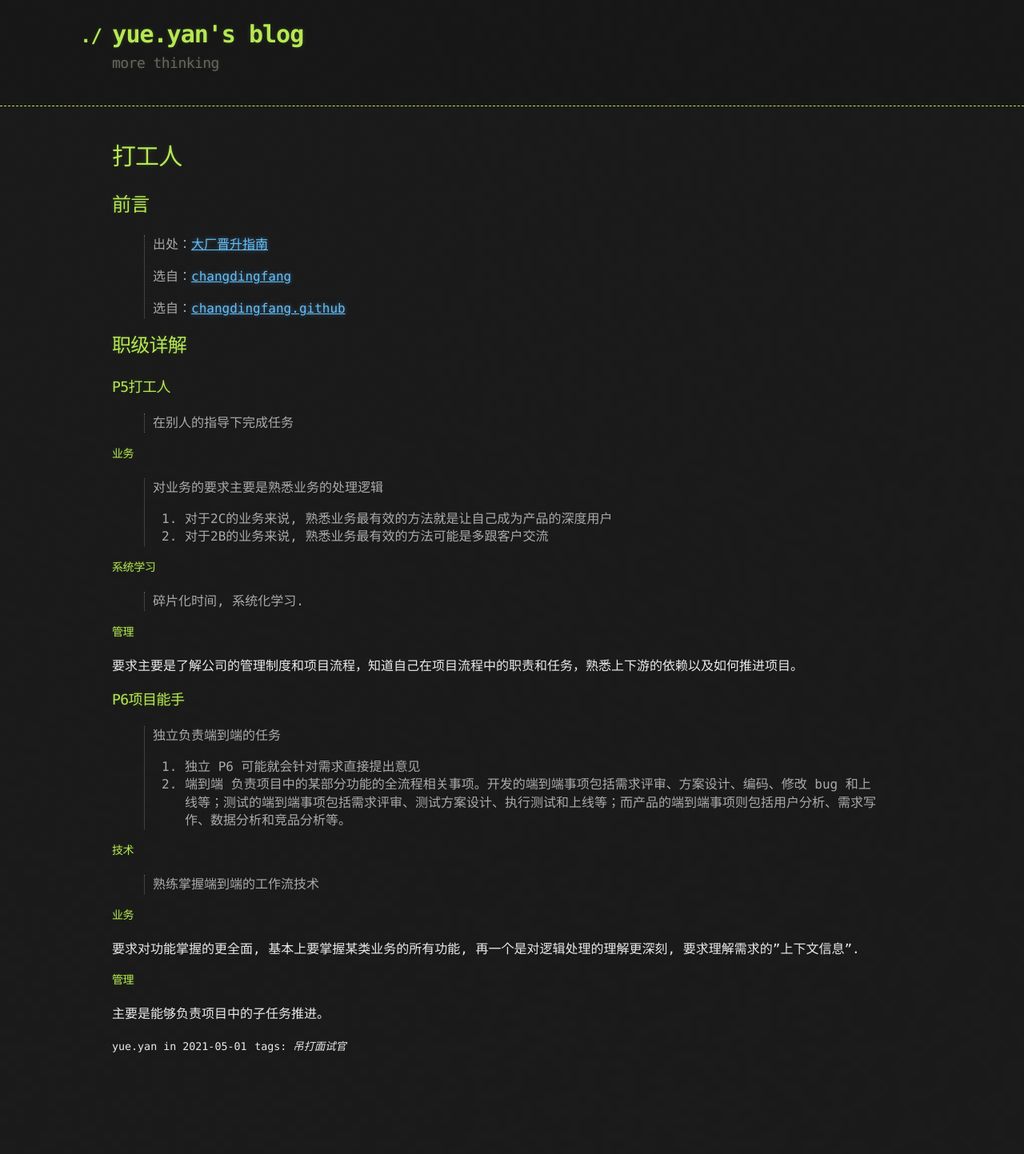
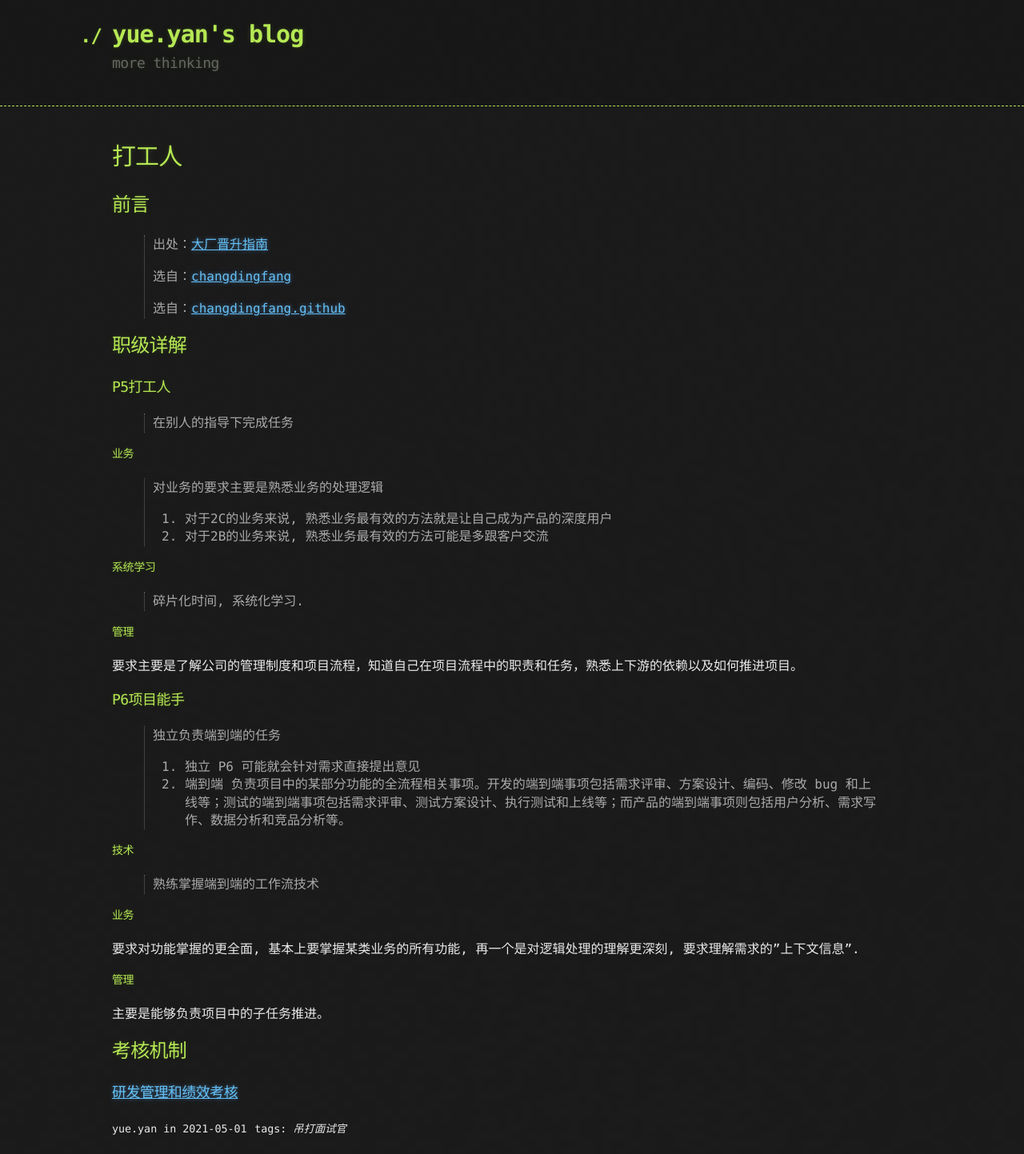
Before and after one commit to yanxingzhi/home, a Jekyll site: the page built from _posts/2021-05-06-da-gong-ren.md, in a window 1280 px wide. Shown: the whole page at 80% size. Built offline with Jekyll 4.4.1, drawn with Linux system fonts in a browser that asks for light colours; before the commit the page ends 1340 px from its top, so only the background shows below that.

Commit message:
20210511 考核机制

```diff
--- a/_posts/2021-05-06-da-gong-ren.md
+++ b/_posts/2021-05-06-da-gong-ren.md
@@ -45,3 +45,6 @@ P6 可能就会针对需求直接提出意见
 
 #### 管理
 主要是能够负责项目中的子任务推进。
+
+## 考核机制
+### [研发管理和绩效考核](https://www.zhihu.com/question/20190597/answer/26416269)
```
